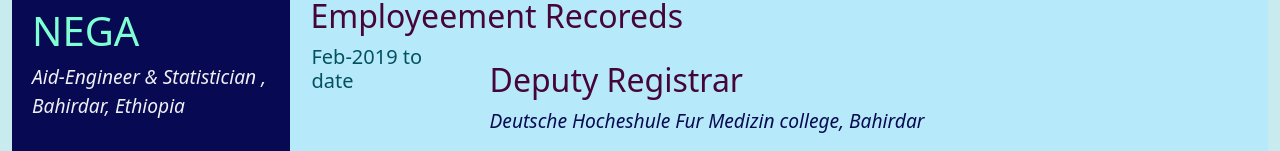
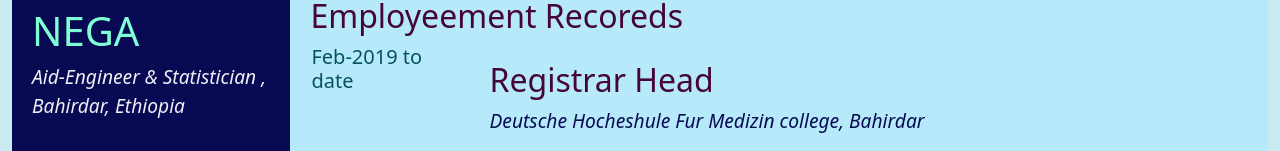
Before and after one commit to Eshetu-Nega/mycv, a plain HTML site: page index.html in a window 1280 px wide. Shown: the part 211-362 px from the top of the page. Drawn offline with Linux system fonts and the light colour scheme; files that its build step writes are made by us from their sources.

Commit message:
Update index.html

```diff
--- a/index.html
+++ b/index.html
@@ -127,7 +127,7 @@
 <tr>
 <td style="padding-bottom: 280px;"><h5>Feb-2019 to date</h5></td>
 <td><ul>
-	<h2>Deputy Registrar</h2>
+	<h2>Registrar Head</h2>
 	<p style="font-size: 1.2rem;"><em>Deutsche Hocheshule Fur Medizin college, Bahirdar</em> </p>
 	<li>Facilitate Student Registration with admissions and record departments for smooth administration processes.</li>
 	<li>Monitor enrollment process to meet regulations and accreditation standards.</li>
```
